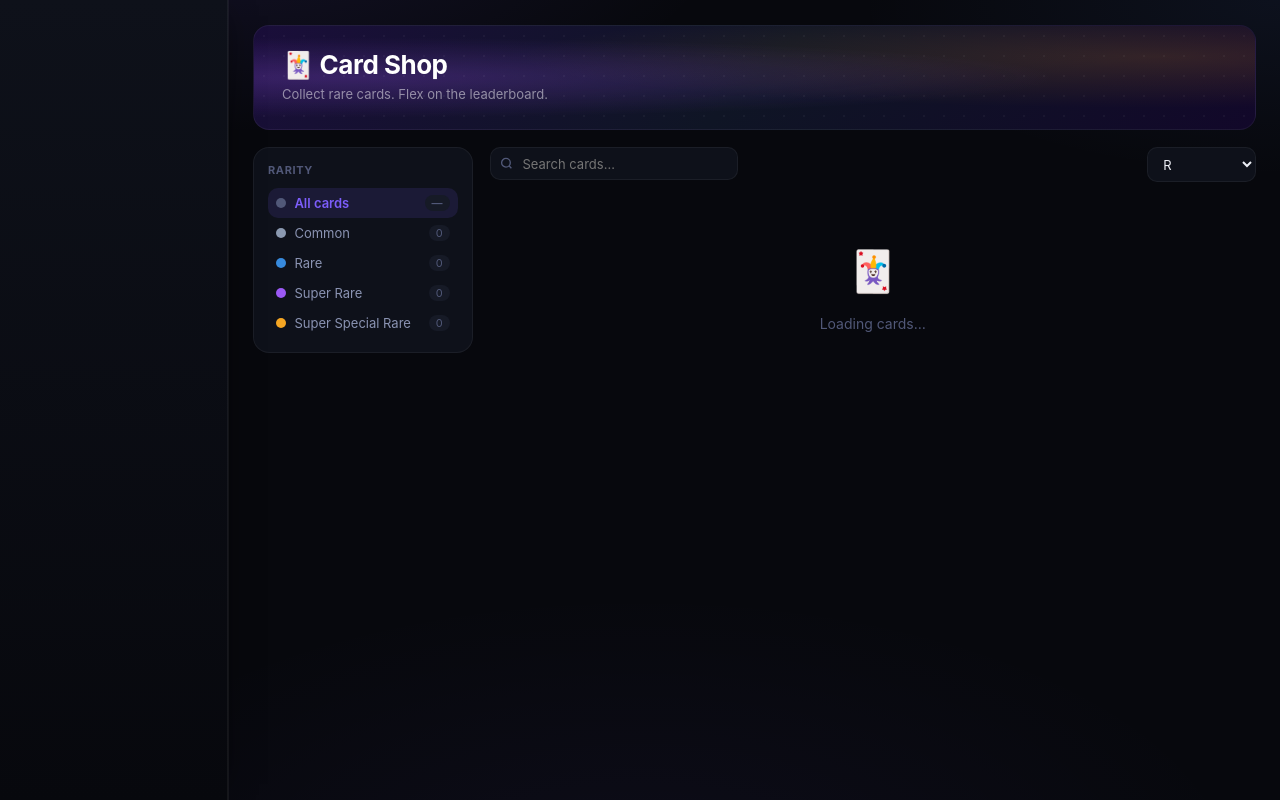
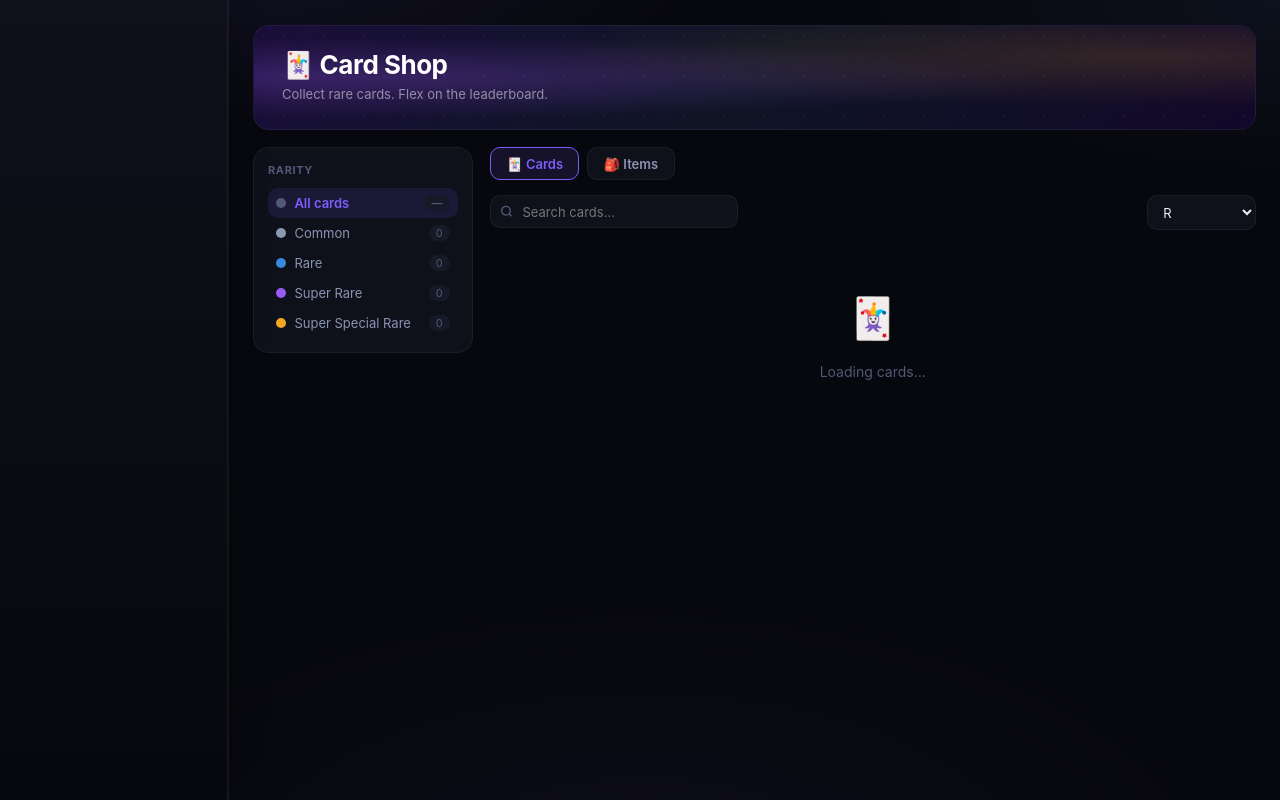
Before and after one commit to joshuaikeh16-afk/zenless, a plain HTML site: page shop.html in a window 1280 px wide. Drawn offline with Linux system fonts and the light colour scheme.

Commit message:
Add shop tabs for Cards and Items

```diff
--- a/shop.html
+++ b/shop.html
@@ -178,6 +178,26 @@
       border-radius: 99px;
       padding: 1px 7px;
       color: var(--text-3);
+    }
+
+    /* ── Shop tabs (Cards / Items) ─────────────────────── */
+    .shop-tab-btn {
+      background: var(--bg-2);
+      border: 1px solid var(--border);
+      border-radius: var(--radius);
+      padding: 0.55rem 1.1rem;
+      font-size: 13px;
+      font-weight: 600;
+      color: var(--text-2);
+      cursor: pointer;
+      font-family: var(--font-display);
+      transition: all 0.15s;
+    }
+    .shop-tab-btn:hover { color: var(--text); }
+    .shop-tab-btn.active {
+      background: var(--accent-dim, rgba(124,93,250,0.12));
+      color: var(--accent);
+      border-color: var(--accent);
     }
 
     /* ── Search / sort bar ────────────────────────────── */
@@ -684,6 +704,10 @@
         <div class="banner-title">🃏 Card Shop</div>
         <div class="banner-sub">Collect rare cards. Flex on the leaderboard.</div>
       </div>
+      <div class="wallet-pill" id="wallet-pill" style="display:none;">
+        <div class="wallet-pill-label">Your Primos</div>
+        <div class="wallet-pill-val" id="wallet-pill-val">—</div>
+      </div>
     </div>
 
     <!-- Shop body -->
@@ -716,8 +740,14 @@
 
       <!-- Main content -->
       <div>
+        <!-- Tabs: Cards vs Items -->
+        <div class="shop-tabs fade-in" style="display:flex;gap:8px;margin-bottom:1rem;">
+          <button class="shop-tab-btn active" id="tab-cards" onclick="switchShopTab('cards')">🃏 Cards</button>
+          <button class="shop-tab-btn" id="tab-items" onclick="switchShopTab('items')">🎒 Items</button>
+        </div>
+
         <!-- Controls -->
-        <div class="shop-controls fade-in">
+        <div class="shop-controls fade-in" id="shop-controls">
           <div class="search-wrap">
             <span class="search-ico">
               <svg width="13" height="13" viewBox="0 0 24 24" fill="none" stroke="currentColor" stroke-width="2.5">
@@ -741,6 +771,9 @@
             <div class="shop-empty-text">Loading cards…</div>
           </div>
         </div>
+
+        <!-- Items grid (Bank Capacity upgrades + Tools) -->
+        <div class="cards-grid" id="items-grid" style="display:none;"></div>
       </div>
     </div>
 
@@ -805,7 +838,7 @@ const ECONOMY_API = {
 // ── State ────────────────────────────────────────────────────
 let catalogue      = [];   // loaded from __shop
 let activeRarity   = 'all';
-let currentPlayer  = null; // { userId, name } if logged in
+let currentPlayer  = null; // full parsed user (id, name, coins, primePoints, _raw, ...) once logged in
 let confirmTarget  = null;
 
 // ── Init ─────────────────────────────────────────────────────
```
